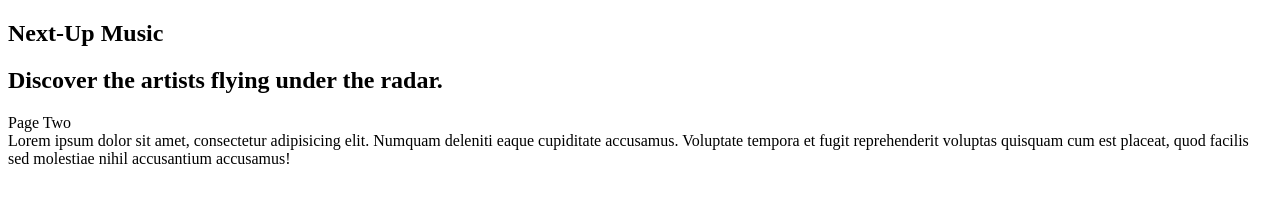
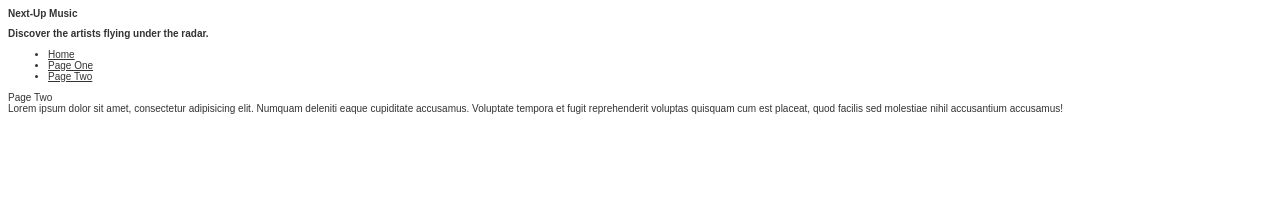
Before and after one commit to AlanOC123/fssd2025-module-one-assessment-source-code, a plain HTML site: page pages/page-two.html in a window 1280 px wide. Drawn offline with Linux system fonts and the light colour scheme.

Commit message:
Experimenting with nav

```diff
--- a/index.html
+++ b/index.html
@@ -4,6 +4,7 @@
     <meta charset="UTF-8">
     <meta name="viewport" content="width=device-width, initial-scale=1.0">
     <title>Next-Up Music</title>
+    <link rel="stylesheet" href="./styles.css">
 </head>
 <body>
     <nav>
@@ -12,6 +13,7 @@
             <h2 class="slogan">Discover the artists flying under the radar.</h2>
         </div>
         <ul id="nav-links">
+            <li><a href="#">Home</a></li>
             <li><a href="./pages/page-one.html">Page One</a></li>
             <li><a href="./pages/page-two.html">Page Two</a></li>
         </ul>
--- a/pages/page-two.html
+++ b/pages/page-two.html
@@ -3,16 +3,20 @@
 <head>
     <meta charset="UTF-8">
     <meta name="viewport" content="width=device-width, initial-scale=1.0">
-    <title>Page One</title>
+    <title>Next Up Music | Page Two</title>
+    <link rel="stylesheet" href="../styles.css">
 </head>
-<body>
 <body>
     <nav>
         <div class="banner">
             <h1>Next-Up Music</h1>
             <h2 class="slogan">Discover the artists flying under the radar.</h2>
         </div>
-            <ul id="nav-links"></ul>
+        <ul id="nav-links">
+            <li><a href="../index.html">Home</a></li>
+            <li><a href="./page-one.html">Page One</a></li>
+            <li class="current-page"><a href="#">Page Two</a></li>
+        </ul>
     </nav>
     <main>
         <aside>Page Two</aside>
@@ -20,5 +24,4 @@
     </main>
     <footer></footer>
 </body>
-</body>
 </html>
```
Also changed, not shown: pages/page-one.html (+7 -2 lines). Lines whose indentation alone changed are shown as unchanged.
